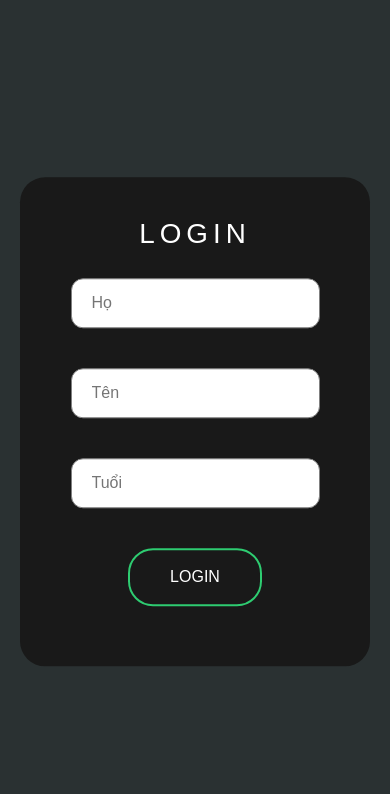
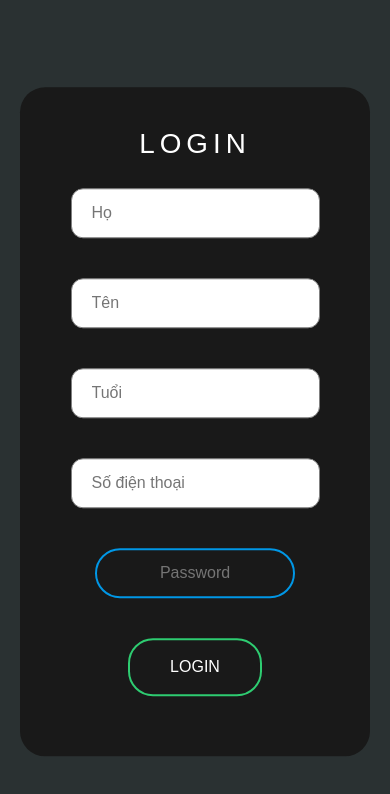
Before and after one commit to trinhphuongdesigner/batch-2-js, a React (Create React App) app in the folder batch-02-reactjs/: page / in a window 390 px wide. Shown: the top 794 px of the page. Built offline with nearby package versions, Linux system fonts and the light colour scheme.

Commit message:
custom phone reg

```diff
--- a/batch-02-reactjs/src/components/form/FormLogin.jsx
+++ b/batch-02-reactjs/src/components/form/FormLogin.jsx
@@ -17,6 +17,7 @@ const loginSchema = yup.object().shape({
     .max(10, (context) => {
       return `Nhập ${context.value} là bậy yo, tên dell gì dài thế`;
     }),
+
   lastName: yup
     .string()
     .required('Vui lòng nhập tên')
@@ -26,12 +27,23 @@ const loginSchema = yup.object().shape({
     .max(10, (context) => {
       return `Nhập ${context.value} là bậy yo, tên dell gì dài thế`;
     }),
+
   age: yup
     .number()
     .required('Không bỏ trống tuổi')
     .min(18, (content) => {
       return `Tuổi ${content.value} chưa đủ để sử dụng dịch vụ. phải 18+ mới được`
     }),
+
+    phoneNumber: yup
+    .string()
+    .required('Required')
+    .phoneNumber('Số điện thoại không hợp lệ'),
+
+    pass: yup
+    .string()
+    .required('Required')
+    .password('Password sai định dạng'),
 });
 
 function FormLogin(props) {
@@ -95,15 +107,27 @@ function FormLogin(props) {
         />
       </div>
 
-      {/* <div className="input-field">
+      <div className="input-field">
+        <input
+          type="text"
+          name="phoneNumber"
+          id="phoneNumber"
+          placeholder="Số điện thoại"
+          autoComplete="off"
+          {...register('phoneNumber')}
+        />
+      </div>
+
+      <div className="input-field">
         <input
           type="password"
           name="pass"
           id="pass"
           placeholder="Password"
           autoComplete="off"
+          {...register('pass')}
         />
-      </div> */}
+      </div>
       <button type="submit" id="submit">
         LOGIN
       </button>
--- a/batch-02-reactjs/src/helper/yupGlobal.js
+++ b/batch-02-reactjs/src/helper/yupGlobal.js
@@ -1,12 +1,23 @@
-import * as yup from 'yup'
+import * as yup from 'yup';
+// import yup from 'yup';
 
-const REGEX_PASSWORD= /^(?=.*\d)(?=.*[a-zA-Z])[\da-zA-Z_.\-@]{8,}$/
-const REGEX_ONLY_NUMBER= /^\d+$/
+const REGEX_PASSWORD= /^(?=.*\d)(?=.*[a-zA-Z])[\da-zA-Z_.\-@]{8,}$/;
+const REGEX_VN_PHONE_NUMBER= /(84|0[3|5|7|8|9])+([0-9]{8})\b/g;
+const REGEX_ONLY_NUMBER= /^\d+$/;
 
 yup.addMethod(yup.string, 'password', function (
   message,
 ) {
   return this.matches(REGEX_PASSWORD, {
+    message,
+    excludeEmptyString: true,
+  })
+})
+
+yup.addMethod(yup.string, 'phoneNumber', function (
+  message,
+) {
+  return this.matches(REGEX_VN_PHONE_NUMBER, {
     message,
     excludeEmptyString: true,
   })
```
